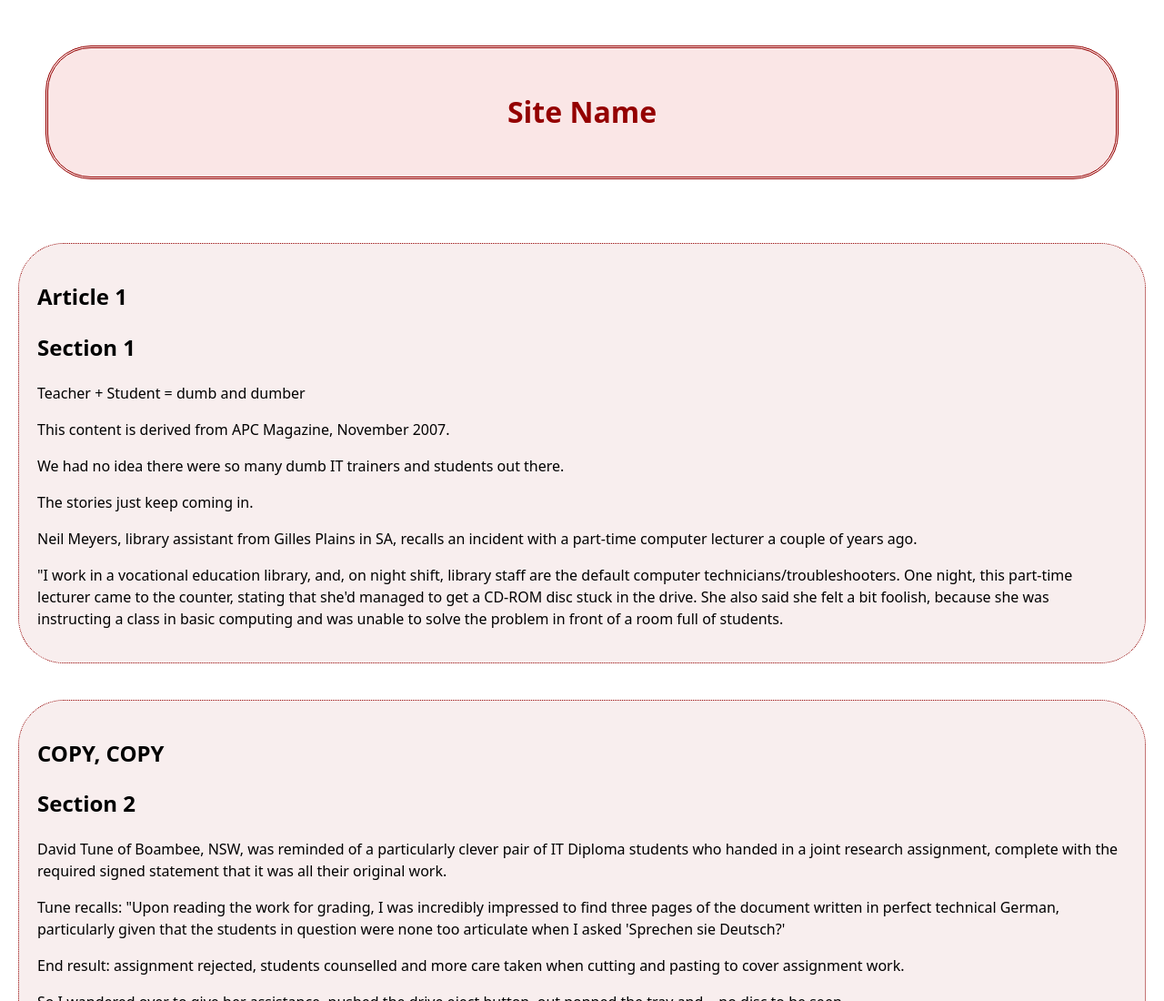
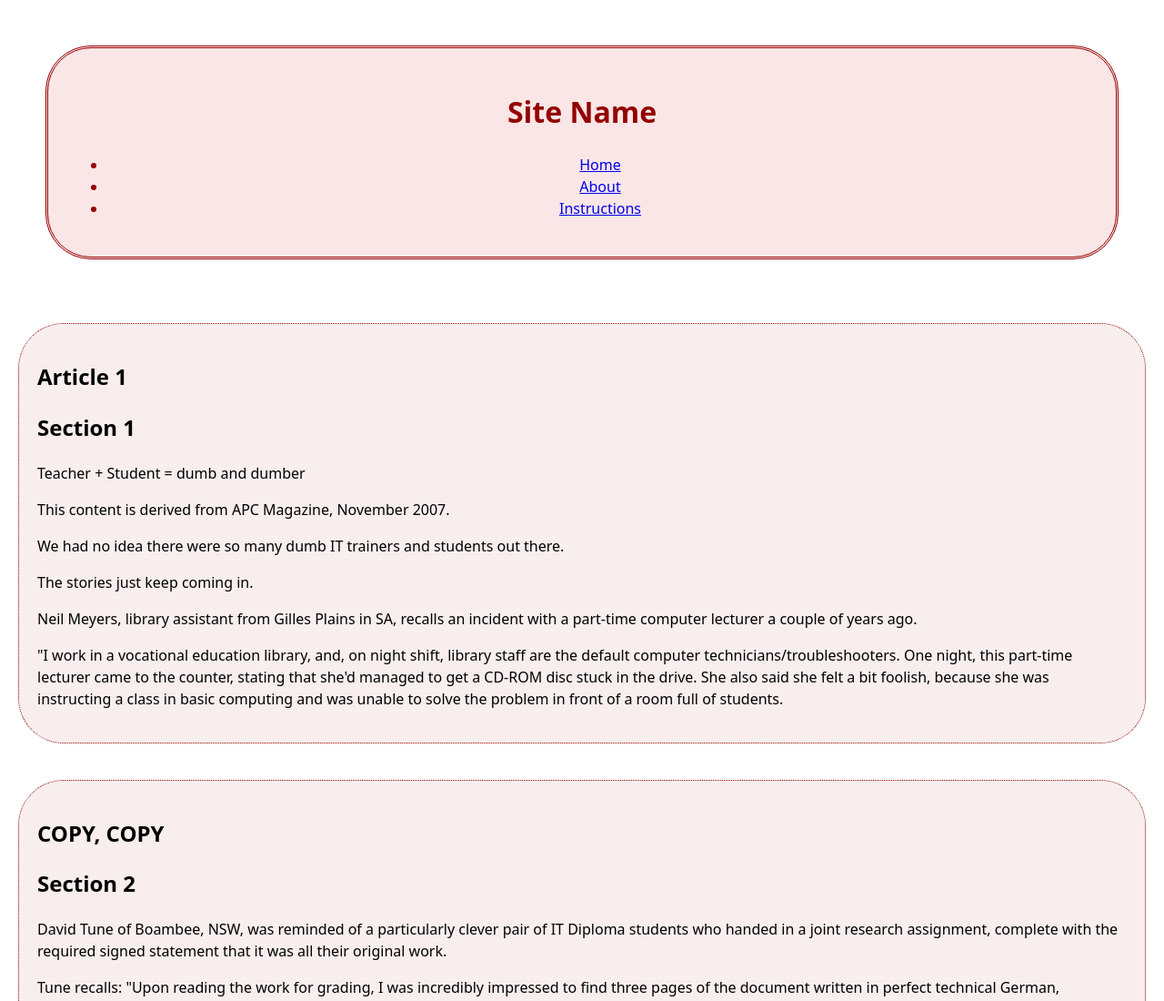
Before and after one commit to isabelleliang0/C4Prog-WT-25S2-Porfolio-IL, a plain HTML site: page phase-2/index.html in a window 1280 px wide. Shown: the top 1100 px of the page at 91% size. Drawn offline with Linux system fonts and the light colour scheme.

Commit message:
feat: desktop base header- add CSS to lay the site header

```diff
--- a/phase-2/css/style.css
+++ b/phase-2/css/style.css
@@ -45,3 +45,9 @@ footer{
   margin: 20px;
   text-align: center;
 }
+
+@media (min-width: 1200px) {
+  .header nav{
+    display: block;
+  }
+}
```
